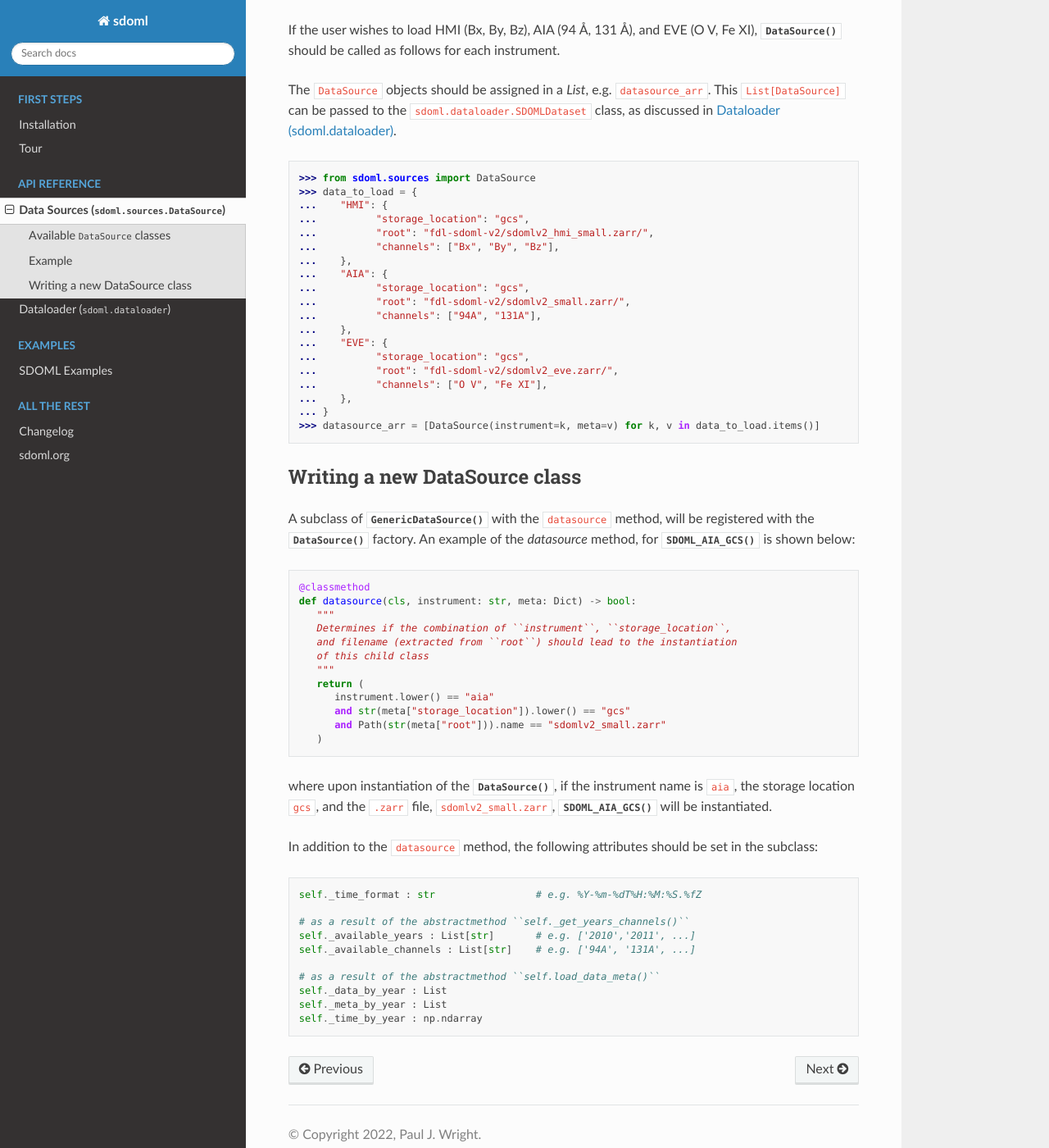
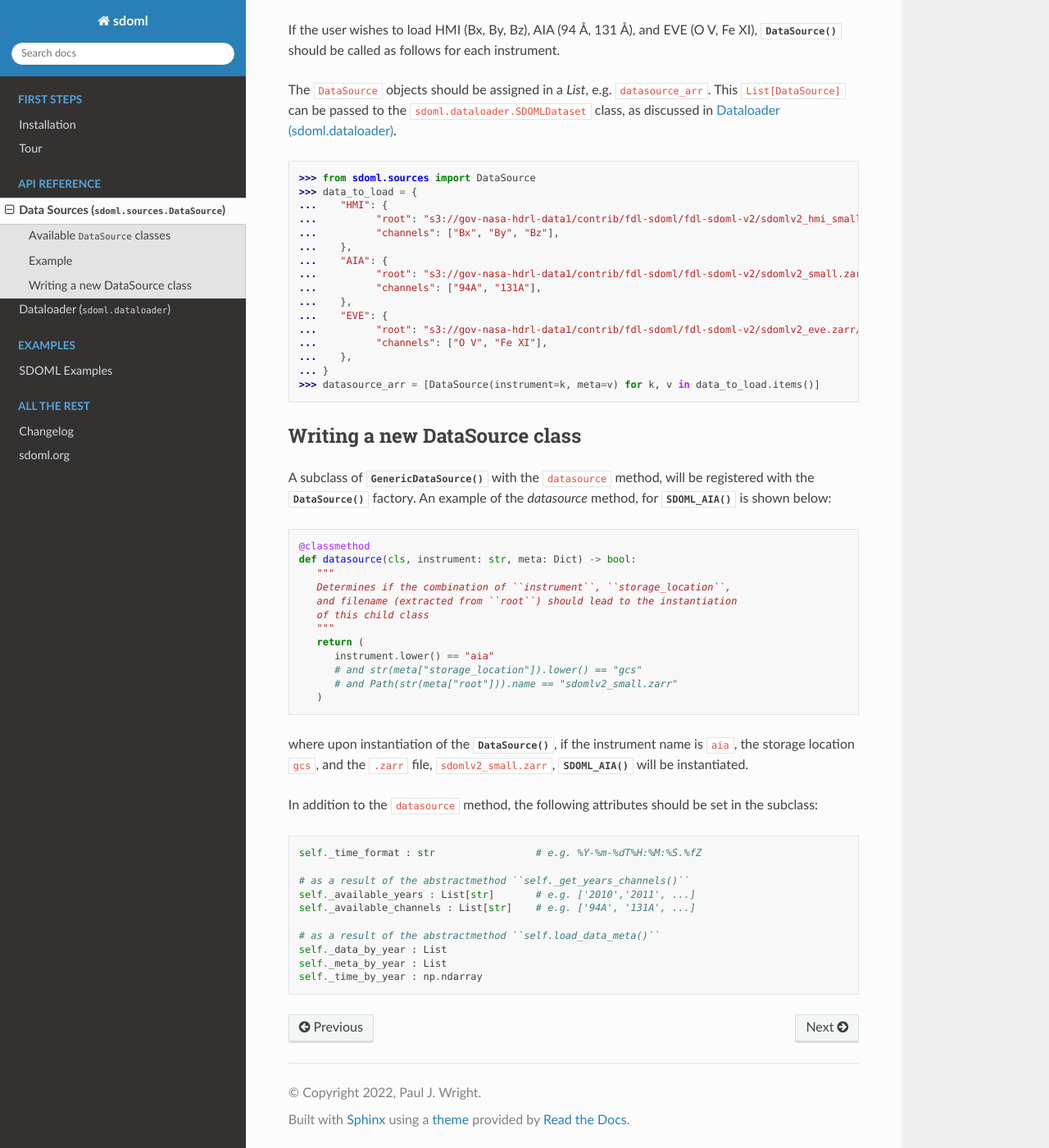
Before and after one commit to PaulJWright/sdoml, a Sphinx documentation site: the page built from docs/source/sdoml/sources.rst, in a window 1280 px wide and 1400 px high, scrolled down 847 px. Shown: the whole window at 82% size. Built offline with Sphinx 7.4.7 and the Read the Docs theme 2.0.0, drawn with Linux system fonts in a browser that asks for light colours; pages that are not in the unit, such as notebooks, are missing from menus; the version number could not be read and is left out.

Commit message:
fixing docs + uncommenting utils code

```diff
--- a/docs/source/sdoml/sources.rst
+++ b/docs/source/sdoml/sources.rst
@@ -26,7 +26,7 @@ The available set of DataSource objects that can be instantiated by
 :py:meth:`~sdoml.sources.DataSource` are as described below,
 with an accompanying inheritance diagram.
 
-.. automodapi:: sdoml.sources.sdoml_gcs
+.. automodapi:: sdoml.sources.sdoml_cloud
    :no-heading:
    :inheritance-diagram:
    :no-main-docstr:
@@ -52,18 +52,15 @@ This ``List[DataSource]`` can be passed to the ``sdoml.dataloader.SDOMLDataset``
    >>> from sdoml.sources import DataSource
    >>> data_to_load = {
    ...    "HMI": {
-   ...          "storage_location": "gcs",
-   ...          "root": "fdl-sdoml-v2/sdomlv2_hmi_small.zarr/",
+   ...          "root": "s3://gov-nasa-hdrl-data1/contrib/fdl-sdoml/fdl-sdoml-v2/sdomlv2_hmi_small.zarr/",
    ...          "channels": ["Bx", "By", "Bz"],
    ...    },
    ...    "AIA": {
-   ...          "storage_location": "gcs",
-   ...          "root": "fdl-sdoml-v2/sdomlv2_small.zarr/",
+   ...          "root": "s3://gov-nasa-hdrl-data1/contrib/fdl-sdoml/fdl-sdoml-v2/sdomlv2_small.zarr/",
    ...          "channels": ["94A", "131A"],
    ...    },
    ...    "EVE": {
-   ...          "storage_location": "gcs",
-   ...          "root": "fdl-sdoml-v2/sdomlv2_eve.zarr/",
+   ...          "root": "s3://gov-nasa-hdrl-data1/contrib/fdl-sdoml/fdl-sdoml-v2/sdomlv2_eve.zarr/",
    ...          "channels": ["O V", "Fe XI"],
    ...    },
    ... }
@@ -75,7 +72,7 @@ Writing a new DataSource class
 A subclass of :py:meth:`~sdoml.sources.data_base.GenericDataSource` with the
 ``datasource`` method, will be registered with the
 :py:meth:`~sdoml.sources.DataSource` factory. An example of the `datasource`
-method, for :py:meth:`~sdoml.sources.sdoml_gcs.SDOML_AIA_GCS` is shown below:
+method, for :py:meth:`~sdoml.sources.sdoml_gcs.SDOML_AIA` is shown below:
 
 .. code-block:: python
 
@@ -88,13 +85,13 @@ method, for :py:meth:`~sdoml.sources.sdoml_gcs.SDOML_AIA_GCS` is shown below:
       """
       return (
          instrument.lower() == "aia"
-         and str(meta["storage_location"]).lower() == "gcs"
-         and Path(str(meta["root"])).name == "sdomlv2_small.zarr"
+         # and str(meta["storage_location"]).lower() == "gcs"
+         # and Path(str(meta["root"])).name == "sdomlv2_small.zarr"
       )
 
 where upon instantiation of the :py:meth:`~sdoml.sources.DataSource`,
 if the instrument name is  ``aia``, the storage location ``gcs``, and the
-``.zarr`` file, ``sdomlv2_small.zarr``, :py:meth:`~sdoml.sources.sdoml_gcs.SDOML_AIA_GCS`
+``.zarr`` file, ``sdomlv2_small.zarr``, :py:meth:`~sdoml.sources.sdoml_gcs.SDOML_AIA`
 will be instantiated.
 
 In addition to the ``datasource`` method, the following attributes
```
Also changed, not shown: docs/source/api/sdoml.dataloader.SDOMLDataset.rst (added, +25 -0 lines), docs/source/api/sdoml.sources.sdoml_cloud.SDOML_AIA.rst (added, +21 -0 lines), docs/source/api/sdoml.sources.sdoml_cloud.SDOML_EVE.rst (added, +23 -0 lines), docs/source/api/sdoml.sources.sdoml_cloud.SDOML_HMI.rst (added, +17 -0 lines), docs/source/installation.rst (+4 -4 lines), 2 other files.
